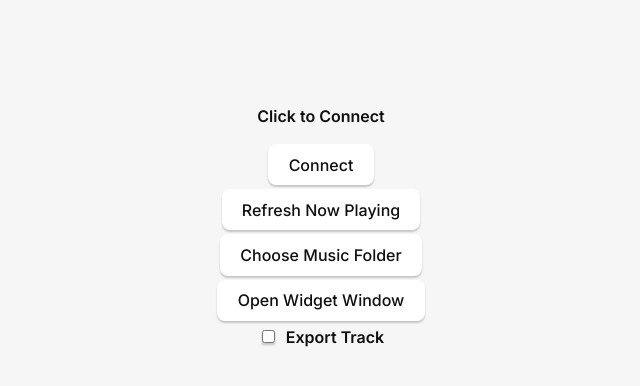
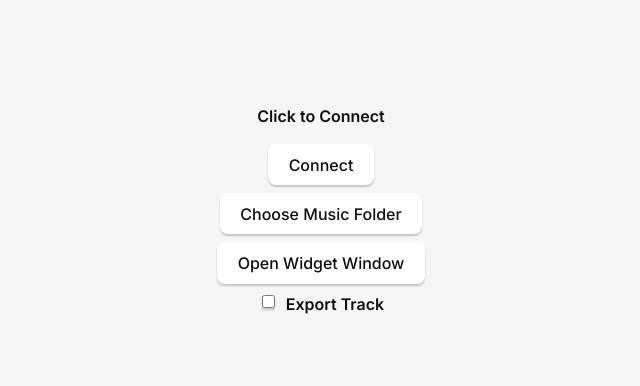
Before and after one commit to JalenDmarion25/spotify-now-playing-v2, a website: page src/index.html in a window 1280 px wide. Shown: the whole page, without its empty margins (319-959 px from the left). Drawn offline with Linux system fonts and the light colour scheme.

Commit message:
Small styling changes

```diff
--- a/src/index.html
+++ b/src/index.html
@@ -15,11 +15,6 @@
       <form class="row" id="connect-form">
         <button type="submit">Connect</button>
       </form>
-
-      <div class="row">
-        <button id="refresh-btn" type="button">Refresh Now Playing</button>
-      </div>
-
       <div class="row">
         <button id="choose-folder" type="button">Choose Music Folder</button>
       </div>
--- a/src/styles.css
+++ b/src/styles.css
@@ -43,7 +43,7 @@ button {
   border-radius: 8px;
   border: 1px solid transparent;
   padding: 0.6em 1.2em;
-  margin-bottom: 0.25em;
+  margin-bottom: 0.50em;
   font-size: 1em;
   font-weight: 500;
   font-family: inherit;
```
